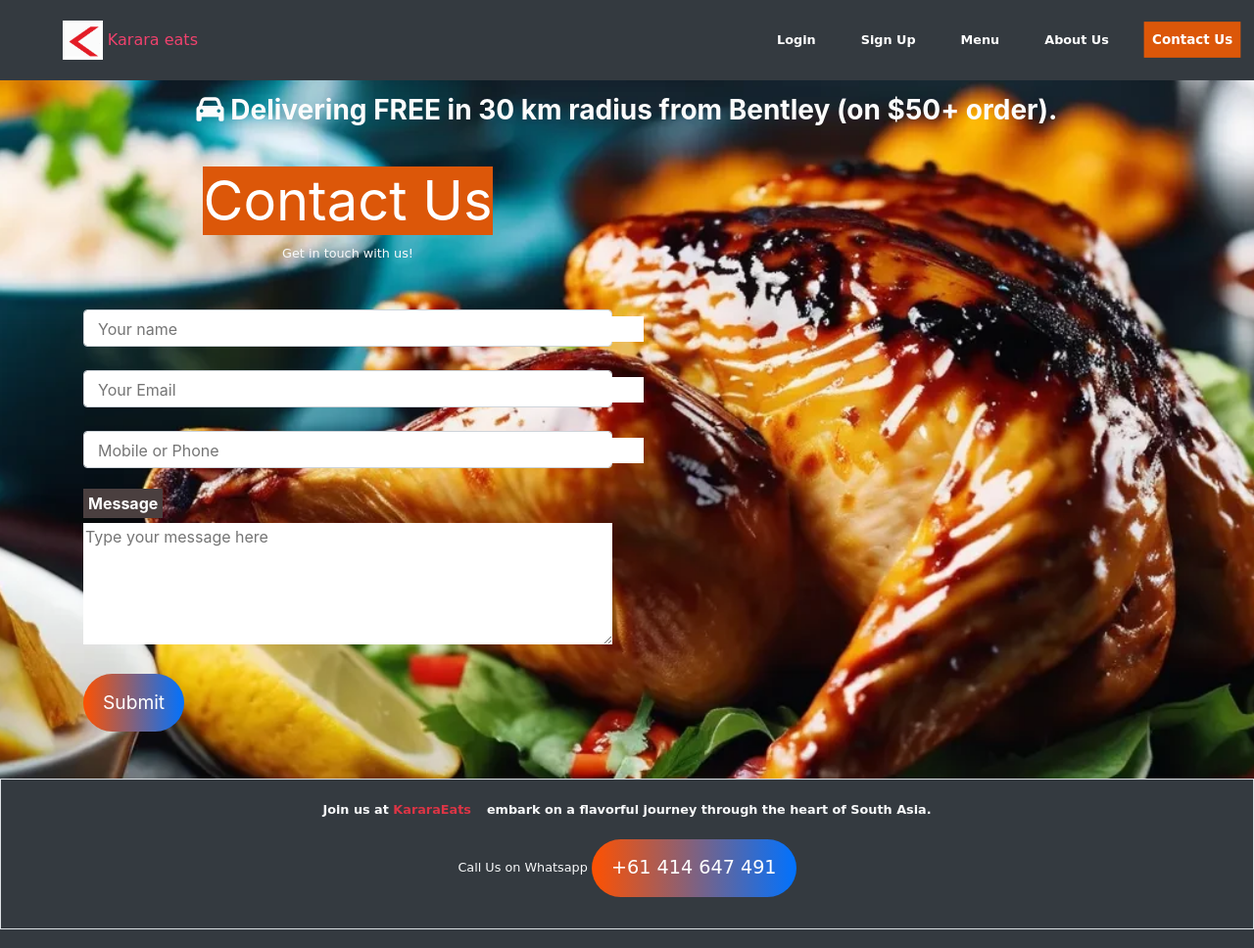
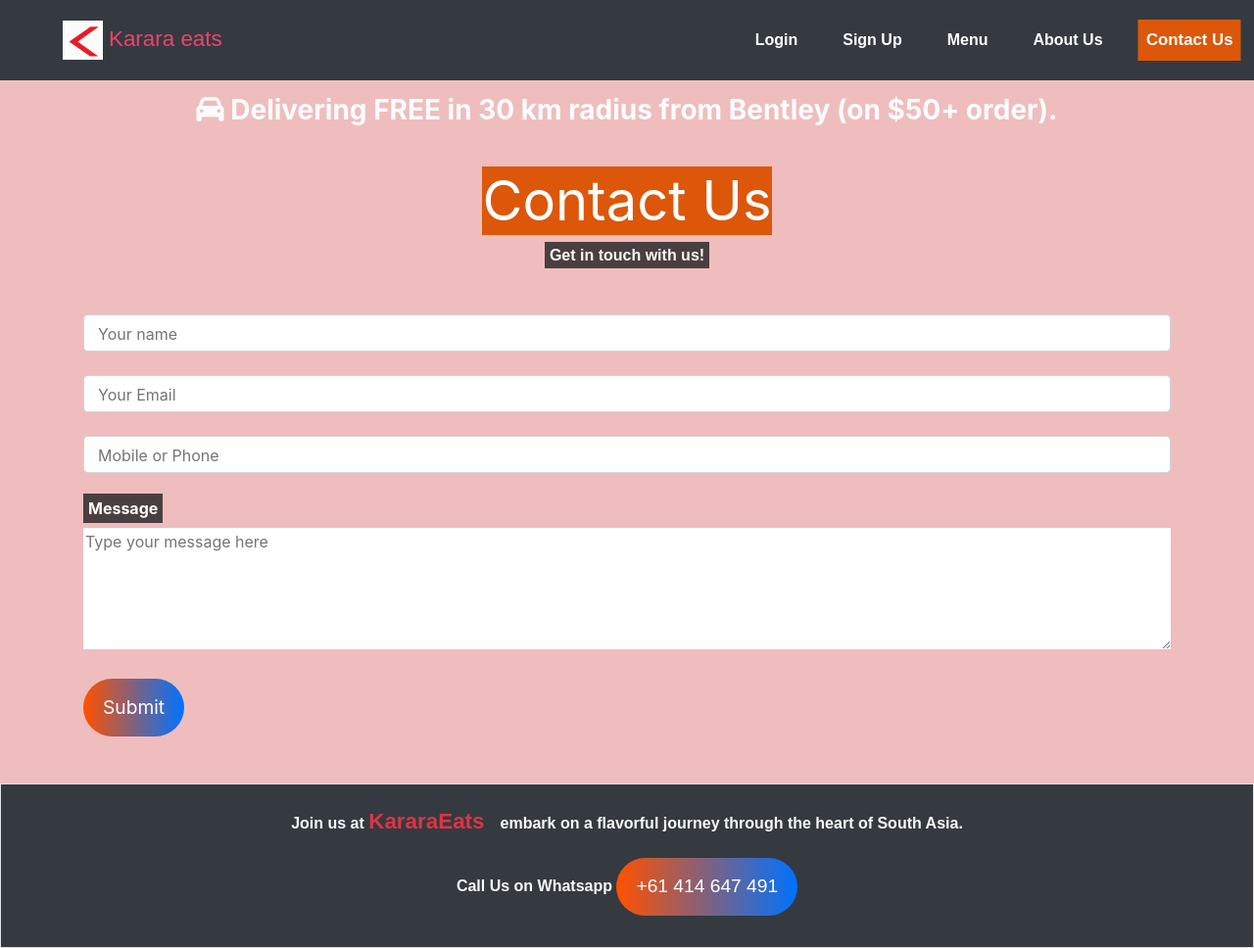
Before and after one commit to farazahmad204/Local_changes_kararaEats, a Django app: page /email_service/contact_us in a window 1280 px wide. Shown: the whole page at 98% size. Run offline with Django 5.2, Linux system fonts and the light colour scheme; some libraries are stand-ins or nearby versions.

Commit message:
Minor Tweaks for displaying and styling
Change font to simple font
Remove background image from contact us page

```diff
--- a/static/css/base.css
+++ b/static/css/base.css
@@ -9,13 +9,13 @@
     height: auto; /* Full height */
 }
 .custom-font {
-    font-family: 'Poppins', Cursive ,Monospace ,Fantasy ,Sans-serif, Serif; /* Change to your desired font */
-    font-size: 0.8em;
+    font-family:Sans-serif, Serif; /* Change to your desired font */
+    font-size: 1.0em;
 }
 .custom-font-brand
 {
-    font-family: 'Poppins', Cursive ,Monospace ,Fantasy ,Sans-serif, Serif; /* Change to your desired font */
-    font-size: 1em;
+    font-family: Sans-serif, Serif; /* Change to your desired font */
+    font-size: 1.4em;
 }
 .active
 {
--- a/templates/base.html
+++ b/templates/base.html
@@ -239,7 +239,7 @@
                     <span class="text-danger">KararaEats</span>
                 </a>embark on a flavorful journey through the heart of South Asia.</strong>
             </p>
-            <p class="custom-font">Call Us on Whatsapp <a class="btn btn-light" href="tel:+61414647491">+61 414 647 491</a></p>
+            <p class="highlight text-center custom-font"><strong>Call Us on Whatsapp</strong> <a class="btn btn-light" href="tel:+61414647491">+61 414 647 491</a></p>
         </div>
     </div>
 </div>
--- a/templates/contact_us.html
+++ b/templates/contact_us.html
@@ -17,9 +17,10 @@
 
   <div class="container ">
     <div class="row">
-      <div class="col-lg-6 mt-2">
+      <div class="col-lg-12 mt-2">
         <h3 class="display-4 text-center fadeInUp"><strong><span class="MainHeadline">Contact Us</span></strong></h3>
-        <p  class="text-center mb-5 custom-font text-light ">Get in touch with us!</p>
+        <p  class="text-center mb-5 custom-font text-light ">
+        <strong><span style="background-color: hsl(0, 8%, 27%); padding: 5px;">Get in touch with us!</span></strong></p>
 
         <form method="post" action="{% url 'contact_us' %}">
           {% csrf_token %}
@@ -45,15 +46,7 @@
         </form>
       </div>
 
-      <div class="col-lg-6 my-5">
-        {% if messages %}
-        {% for message in messages %}
-        <div class="alert alert-success text-center">
-          {{ message }}
-        </div>
-        {% endfor %}
-        {% endif %}
-      </div>
+
     </div>
   </div>
 
@@ -61,6 +54,10 @@
 
 
 <style>
+  body
+    {
+        background-image: none;
+    }
   .contact-section {
     height: auto;
     /*  background-color: rgb(245, 220, 205);
--- a/templates/menu/user_menu_weekly_display.html
+++ b/templates/menu/user_menu_weekly_display.html
@@ -272,7 +272,7 @@
     }
 
     .custom-Tabs-font {
-        font-family: 'Poppins', Cursive, Monospace, Fantasy, Sans-serif, Serif;
+        font-family: Sans-serif, Serif; /* Change to your desired font */
         font-size: 1.1em;
     }
 
```
